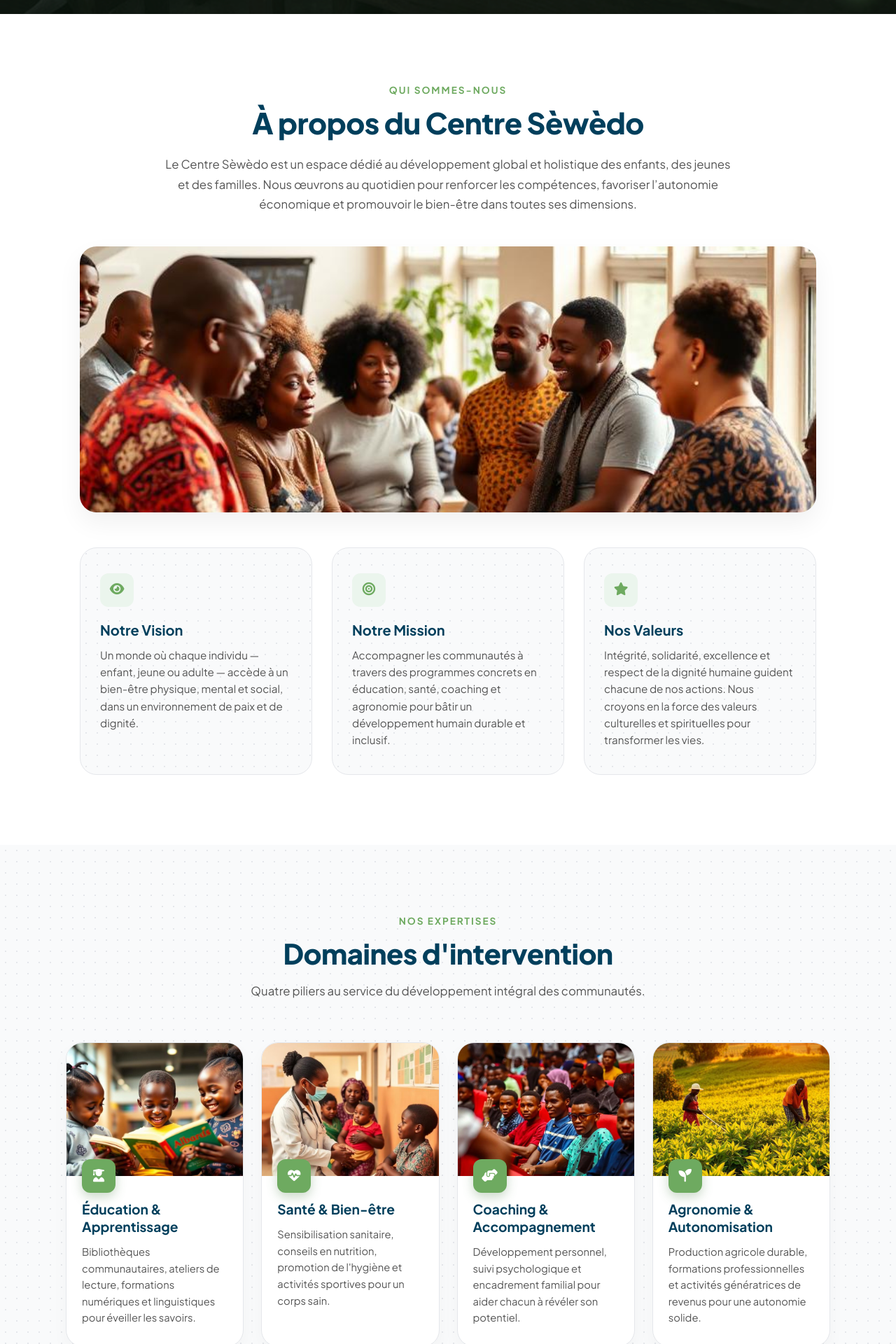
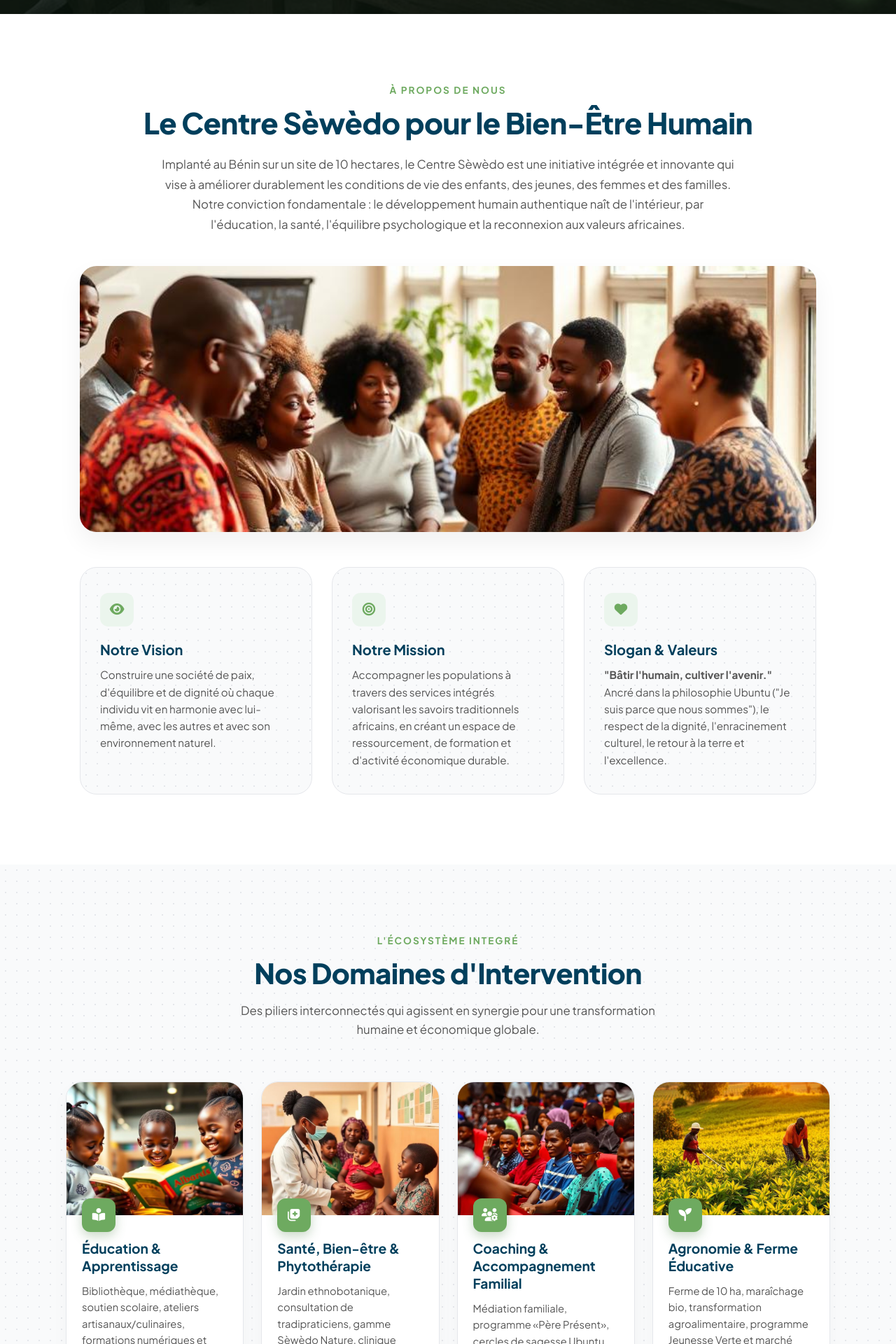
Before and after one commit to emerussoglo/centresewedo, a React (Vite) app: page / in a window 1280 px wide. Shown: the part 780-2700 px from the top of the page at 70% size. Built offline with nearby package versions, Linux system fonts and the light colour scheme; a web font is replaced by a local one.

Commit message:
first commit

```diff
--- a/src/About.jsx
+++ b/src/About.jsx
@@ -5,63 +5,51 @@ function About() {
     <section id="about" className="about-section">
       <div className="container">
 
-        {/* En-tête */}
         <div className="about-header">
-          <span className="section-subtitle">QUI SOMMES-NOUS</span>
-          <h2 className="section-title">À propos du Centre Sèwèdo</h2>
+          <span className="section-subtitle">À PROPOS DE NOUS</span>
+          <h2 className="section-title">Le Centre Sèwèdo pour le Bien-Être Humain</h2>
           <p className="about-text">
-            Le Centre Sèwèdo est un espace dédié au développement global et holistique des
-            enfants, des jeunes et des familles. Nous œuvrons au quotidien pour renforcer les
-            compétences, favoriser l’autonomie économique et promouvoir le bien-être dans
-            toutes ses dimensions.
+            Implanté au Bénin sur un site de 10 hectares, le Centre Sèwèdo est une initiative intégrée et innovante qui vise à améliorer durablement les conditions de vie des enfants, des jeunes, des femmes et des familles. Notre conviction fondamentale : le développement humain authentique naît de l'intérieur, par l'éducation, la santé, l'équilibre psychologique et la reconnexion aux valeurs africaines.
           </p>
         </div>
 
-        {/* Image Principale */}
         <div className="about-image-container">
           <img
             src="/img/about-img.jpg"
-            alt="Équipe et bénéficiaires du centre"
+            alt="Écosystème du Centre Sèwèdo"
             className="about-img"
           />
         </div>
 
-        {/* Grille des Cartes (Vision, Mission, Valeurs) */}
         <div className="about-cards">
 
-          {/* Carte Vision */}
           <div className="about-card">
             <div className="card-icon-box">
               <i className="fas fa-eye"></i>
             </div>
             <h3>Notre Vision</h3>
             <p>
-              Un monde où chaque individu — enfant, jeune ou adulte — accède à un bien-être physique,
-              mental et social, dans un environnement de paix et de dignité.
+              Construire une société de paix, d'équilibre et de dignité où chaque individu vit en harmonie avec lui-même, avec les autres et avec son environnement naturel.
             </p>
           </div>
 
-          {/* Carte Mission */}
           <div className="about-card">
             <div className="card-icon-box">
               <i className="fas fa-bullseye"></i>
             </div>
             <h3>Notre Mission</h3>
             <p>
-              Accompagner les communautés à travers des programmes concrets en éducation, santé,
-              coaching et agronomie pour bâtir un développement humain durable et inclusif.
+              Accompagner les populations à travers des services intégrés valorisant les savoirs traditionnels africains, en créant un espace de ressourcement, de formation et d'activité économique durable.
             </p>
           </div>
 
-          {/* Carte Valeurs */}
           <div className="about-card">
             <div className="card-icon-box">
-              <i className="fas fa-star"></i>
+              <i className="fas fa-heart"></i>
             </div>
-            <h3>Nos Valeurs</h3>
+            <h3>Slogan & Valeurs</h3>
             <p>
-              Intégrité, solidarité, excellence et respect de la dignité humaine guident chacune de nos
-              actions. Nous croyons en la force des valeurs culturelles et spirituelles pour transformer les vies.
+              <strong>"Bâtir l'humain, cultiver l'avenir."</strong> Ancré dans la philosophie Ubuntu ("Je suis parce que nous sommes"), le respect de la dignité, l'enracinement culturel, le retour à la terre et l'excellence.
             </p>
           </div>
 
--- a/src/Hero.jsx
+++ b/src/Hero.jsx
@@ -4,36 +4,36 @@ function Hero() {
   const slides = [
     {
       id: 1,
-      badge: "ENSEMBLE POUR UN AVENIR MEILLEUR",
-      title: "Centre Sèwèdo : pour le Bien-Être Humain",
-      description: "Accompagner chaque enfant, chaque jeune et chaque famille vers un développement global, dans la paix, l'équilibre et la dignité.",
-      btnText: "Découvrir notre mission",
+      badge: "ÉCOSYSTÈME INTÉGRÉ DE DÉVELOPPEMENT HUMAIN",
+      title: "Centre Sèwèdo : Bâtir l'humain, cultiver l'avenir",
+      description: "Un écosystème unique sur 10 hectares combinant éducation, santé naturelle, culture africaine et autonomisation économique.",
+      btnText: "Découvrir notre écosystème",
       btnHref: "#about",
       bgImage: "/img/hero-bg-1.jpg"
     },
     {
       id: 2,
-      badge: "NOS DOMAINES D'ACTION",
-      title: "Éducation, Santé, Coaching & Agronomie",
-      description: "Quatre piliers essentiels pour offrir des opportunités concrètes et transformer durablement nos communautés.",
-      btnText: "Explorer nos domaines",
+      badge: "NOS DOMAINES D'INTERVENTION",
+      title: "Éducation, Santé Naturelle, Culture & Agronomie",
+      description: "Des pôles interconnectés valorisant la phytothérapie, les langues locales et l'entrepreneuriat communautaire.",
+      btnText: "Explorer les 7 pôles",
       btnHref: "#services",
       bgImage: "/img/hero-bg-2.jpg"
     },
     {
       id: 3,
-      badge: "ENGAGEMENT ET IMPACT",
-      title: "Des actions concrètes pour des vies transformées",
-      description: "Des bibliothèques communautaires à l'agriculture durable, nous construisons un développement humain et inclusif.",
-      btnText: "Voir nos programmes",
+      badge: "SOLIDARITÉ PRODUCTIVE",
+      title: "Transformons la solidarité des crises en investissement",
+      description: "Grâce à Sèwèdo Invest et nos tontines entrepreneuriales, nous bâtissons l'autonomie financière durable de nos communautés.",
+      btnText: "Voir les projets phares",
       btnHref: "#timeline",
       bgImage: "/img/hero-bg-3.jpeg"
     },
     {
       id: 4,
-      badge: "REJOIGNEZ LE MOUVEMENT",
-      title: "Ensemble, faisons grandir l'impact",
-      description: "Que vous soyez un particulier, une association ou une entreprise, contribuez à nos projets sur le terrain.",
+      badge: "DESTINATION UNIQUE AU BÉNIN",
+      title: "Séjours, Conférences & Tourisme Tradimoderne",
+      description: "Restaurant bio, bungalows africains, laboratoire de plantes médicinales et espaces événementiels en pleine nature.",
       btnText: "Nous contacter",
       btnHref: "#contact",
       bgImage: "/img/hero-bg.jpg"
@@ -42,7 +42,6 @@ function Hero() {
 
   const [currentSlide, setCurrentSlide] = useState(0);
 
-  // Changement automatique de slide toutes les 6 secondes
   useEffect(() => {
     const timer = setInterval(() => {
       setCurrentSlide((prev) => (prev === slides.length - 1 ? 0 : prev + 1));
@@ -66,7 +65,6 @@ function Hero() {
           className={`hero-slide ${index === currentSlide ? 'active' : ''}`}
           style={{ backgroundImage: `url(${slide.bgImage})` }}
         >
-          {/* Overlay sombre style capture d'écran */}
           <div className="hero-overlay"></div>
 
           <div className="hero-container">
@@ -86,7 +84,6 @@ function Hero() {
         </div>
       ))}
 
-      {/* Flèches de navigation gauche / droite */}
       <button className="hero-arrow arrow-left" onClick={prevSlide} aria-label="Précédent">
         <i className="fas fa-chevron-left"></i>
       </button>
@@ -94,7 +91,6 @@ function Hero() {
         <i className="fas fa-chevron-right"></i>
       </button>
 
-      {/* Indicateurs (dots) en pilule en bas */}
       <div className="hero-dots">
         {slides.map((_, index) => (
           <button
--- a/src/Impact.jsx
+++ b/src/Impact.jsx
@@ -4,27 +4,27 @@ function Impact() {
   const impactData = [
     {
       id: 1,
-      number: "1 000+",
-      label: "Enfants, jeunes et familles accompagnés",
+      number: "6 000+",
+      label: "Bénéficiaires annuels directs et indirects",
       icon: "fas fa-users"
     },
     {
       id: 2,
-      number: "150+",
-      label: "Ateliers et formations organisés",
-      icon: "fas fa-calendar-check"
+      number: "10 Ha",
+      label: "D'écosystème agricole et touristique aménagé",
+      icon: "fas fa-leaf"
     },
     {
       id: 3,
-      number: "15",
-      label: "Communautés locales touchées",
-      icon: "fas fa-globe"
+      number: "100+",
+      label: "Emplois directs et indirects créés à terme",
+      icon: "fas fa-briefcase"
     },
     {
       id: 4,
-      number: "50+",
-      label: "Éducateurs et formateurs mobilisés",
-      icon: "fas fa-chalkboard-teacher"
+      number: "200+",
+      label: "Entrepreneurs formés par la Business Academy",
+      icon: "fas fa-user-tie"
     }
   ];
 
@@ -32,22 +32,20 @@ function Impact() {
     <section id="impact" className="impact-section">
       <div className="container">
 
-        {/* En-tête de section */}
         <div className="section-header">
-          <span className="section-subtitle">NOS RÉSULTATS CONCRETS</span>
-          <h2 className="section-title">L'impact de nos actions</h2>
+          <span className="section-subtitle">NOTRE IMPACT VISÉ À 3 ANS</span>
+          <h2 className="section-title">Objectifs & Résultats attendus</h2>
           <p className="section-description">
-            Chaque chiffre représente des vies transformées, des compétences acquises et des communautés renforcées.
+            Chaque objectif concrétise notre engagement pour l'autonomisation économique, la préservation de la santé naturelle et le développement communautaire au Bénin.
           </p>
         </div>
 
-        {/* Grille des 4 chiffres clés */}
         <div className="impact-grid">
           {impactData.map((item) => (
             <div key={item.id} className="impact-card">
               <div className="impact-card-header">
                 <span className="impact-badge">
-                  <i className={item.icon}></i> Chiffre clé
+                  <i className={item.icon}></i> Cible stratégique
                 </span>
               </div>
               <h3 className="impact-number">{item.number}</h3>
--- a/src/Programs.jsx
+++ b/src/Programs.jsx
@@ -4,39 +4,39 @@ function Programs() {
   const programsData = [
     {
       id: 1,
-      icon: "fas fa-book-open",
-      title: "Bibliothèques & Ateliers Éducatifs",
-      description: "Espaces de lecture, clubs de devoirs et ateliers créatifs pour stimuler la curiosité intellectuelle des enfants et des jeunes."
+      icon: "fas fa-chart-line",
+      title: "Sèwèdo Invest & Tontines",
+      description: "Plateforme d'investissement communautaire et tontines entrepreneuriales orientées vers le financement direct de projets économiques locaux."
     },
     {
       id: 2,
-      icon: "fas fa-hand-holding-heart",
-      title: "Santé Communautaire & Nutrition",
-      description: "Campagnes de sensibilisation, dépistages, ateliers de nutrition et programmes d'hygiène pour améliorer la santé au quotidien."
+      icon: "fas fa-graduation-cap",
+      title: "Sèwèdo Business Academy",
+      description: "Centre de formation en entrepreneuriat, gestion financière, marketing digital et leadership adapté au contexte africain."
     },
     {
       id: 3,
-      icon: "fas fa-seedling",
-      title: "Agriculture Durable & Formation",
-      description: "Initiation aux techniques agroécologiques, jardins communautaires et formations pratiques pour une production alimentaire responsable en bio."
+      icon: "fas fa-female",
+      title: "Programme Femmes d'Impact",
+      description: "Accompagnement spécifique dédié à l'entrepreneuriat féminin : formations métiers, microcrédit et accès au Marché Sèwèdo."
     },
     {
       id: 4,
-      icon: "fas fa-hands-helping",
-      title: "Soutien Psychosocial & Familial",
-      description: "Accompagnement individuel, groupes de parole et médiation familiale pour renforcer les liens et la résilience émotionnelle."
+      icon: "fas fa-flask",
+      title: "Laboratoire Sèwèdo Nature",
+      description: "Unité de recherche appliquée dédiée à l'étude, la valorisation scientifique et la transformation des plantes médicinales africaines."
     },
     {
       id: 5,
-      icon: "fas fa-users",
-      title: "Autonomisation des Femmes & des Jeunes",
-      description: "Formation à l'entrepreneuriat, micro-crédits et mentorat pour favoriser l'indépendance économique et sociale."
+      icon: "fas fa-language",
+      title: "Académie des Langues Locales",
+      description: "Transmission, cours et valorisation du Fon, Yoruba, Bariba, Mina et autres langues béninoises comme vecteurs de savoirs."
     },
     {
       id: 6,
-      icon: "fas fa-globe-africa",
-      title: "Culture, Sport & Vivre-Ensemble",
-      description: "Rencontres interculturelles, activités sportives et événements communautaires pour promouvoir la paix et la cohésion."
+      icon: "fas fa-hotel",
+      title: "Pôle Touristique, Culturel & Séjours",
+      description: "Musée vivant des cultures africaines, restaurant bio, bungalows en cases traditionnelles, camping et espace de conférences de 300 places."
     }
   ];
 
@@ -44,16 +44,14 @@ function Programs() {
     <section id="timeline" className="programs-section">
       <div className="container">
 
-        {/* En-tête de section */}
         <div className="section-header">
-          <span className="section-subtitle">CE QUE NOUS FAISONS</span>
-          <h2 className="section-title">Programmes & Activités</h2>
+          <span className="section-subtitle">NOS DISPOSITIFS DE TRANSFORMATION</span>
+          <h2 className="section-title">Projets Phares Sèwèdo</h2>
           <p className="section-description">
-            Des actions concrètes et durables, pensées pour répondre aux besoins réels des communautés que nous servons.
+            Des initiatives structurantes conçues pour créer une autosuffisance économique tout en finançant nos programmes sociaux.
           </p>
         </div>
 
-        {/* Grille de 6 programmes */}
         <div className="programs-grid">
           {programsData.map((item) => (
             <div key={item.id} className="program-card">
--- a/src/Services.jsx
+++ b/src/Services.jsx
@@ -5,28 +5,28 @@ function Services() {
     {
       id: 1,
       title: "Éducation & Apprentissage",
-      description: "Bibliothèques communautaires, ateliers de lecture, formations numériques et linguistiques pour éveiller les savoirs.",
+      description: "Bibliothèque, médiathèque, soutien scolaire, ateliers artisanaux/culinaires, formations numériques et Sèwèdo Business Academy.",
       image: "/img/service2.jpg",
-      icon: "fas fa-user-graduate"
+      icon: "fas fa-book-reader"
     },
     {
       id: 2,
-      title: "Santé & Bien-être",
-      description: "Sensibilisation sanitaire, conseils en nutrition, promotion de l'hygiène et activités sportives pour un corps sain.",
+      title: "Santé, Bien-être & Phytothérapie",
+      description: "Jardin ethnobotanique, consultation de tradipraticiens, gamme Sèwèdo Nature, clinique mobile et Restaurant Bio Sèwèdo.",
       image: "/img/service3.jpg",
-      icon: "fas fa-heartbeat"
+      icon: "fas fa-notes-medical"
     },
     {
       id: 3,
-      title: "Coaching & Accompagnement",
-      description: "Développement personnel, suivi psychologique et encadrement familial pour aider chacun à révéler son potentiel.",
+      title: "Coaching & Accompagnement Familial",
+      description: "Médiation familiale, programme «Père Présent», cercles de sagesse Ubuntu, suivi psychologique et développement personnel.",
       image: "/img/service1.jpg",
-      icon: "fas fa-hands-helping"
+      icon: "fas fa-users-cog"
     },
     {
       id: 4,
-      title: "Agronomie & Autonomisation",
-      description: "Production agricole durable, formations professionnelles et activités génératrices de revenus pour une autonomie solide.",
+      title: "Agronomie & Ferme Éducative",
+      description: "Ferme de 10 ha, maraîchage bio, transformation agroalimentaire, programme Jeunesse Verte et marché mensuel.",
       image: "/img/service4.jpg",
       icon: "fas fa-seedling"
     }
@@ -36,16 +36,14 @@ function Services() {
     <section id="services" className="services-section">
       <div className="container">
 
-        {/* En-tête de section */}
         <div className="section-header">
-          <span className="section-subtitle">NOS EXPERTISES</span>
-          <h2 className="section-title">Domaines d'intervention</h2>
+          <span className="section-subtitle">L'ÉCOSYSTÈME INTEGRÉ</span>
+          <h2 className="section-title">Nos Domaines d'Intervention</h2>
           <p className="section-description">
-            Quatre piliers au service du développement intégral des communautés.
+            Des piliers interconnectés qui agissent en synergie pour une transformation humaine et économique globale.
           </p>
         </div>
 
-        {/* Grille des 4 pôles */}
         <div className="services-grid">
           {servicesData.map((item) => (
             <div key={item.id} className="service-card">
```
